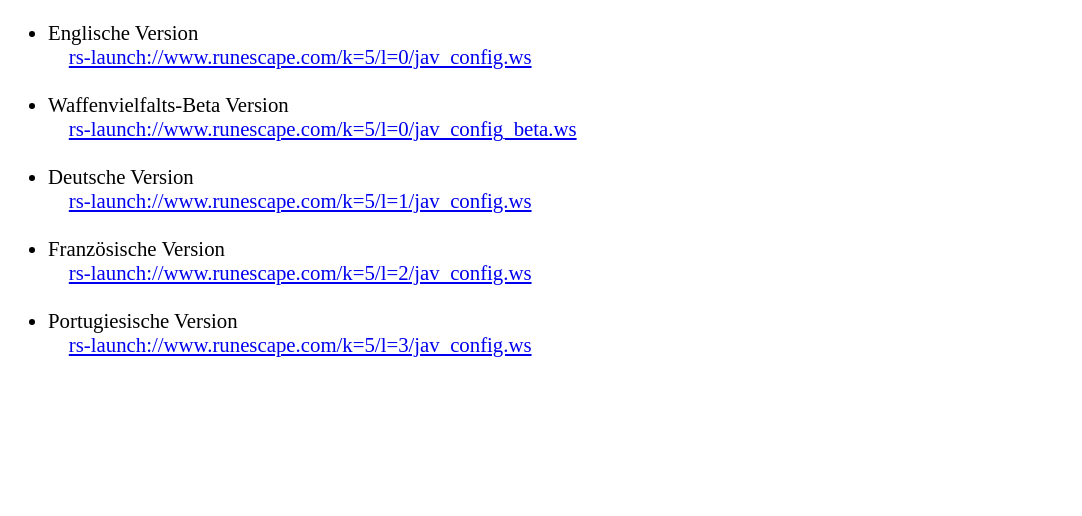
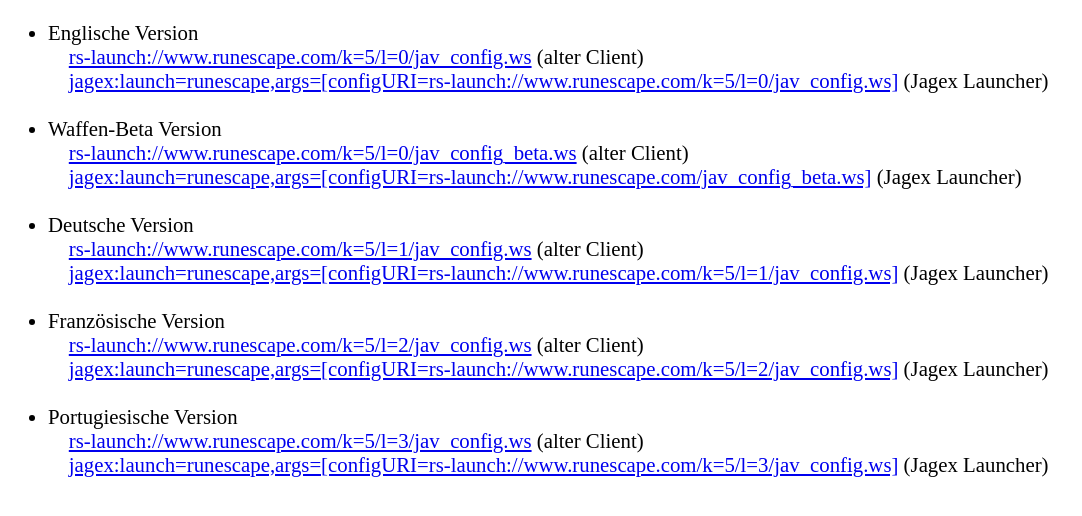
Before and after one commit to Schnupptrupp01/RuneScapeMobileSwitchVersions, a plain HTML site: page index.html in a window 1280 px wide. Shown: the whole page, without its empty margins (0-1082 px from the left). Drawn offline with Linux system fonts and the light colour scheme.

Commit message:
Update index.html
update for jagex launcher

```diff
--- a/index.html
+++ b/index.html
@@ -9,27 +9,32 @@
 	<ul>
 		<li>
 			Englische Version<br>
-			&nbsp;&nbsp;&nbsp;&nbsp;<a href="rs-launch://www.runescape.com/k=5/l=0/jav_config.ws">rs-launch://www.runescape.com/k=5/l=0/jav_config.ws</a>
+			&nbsp;&nbsp;&nbsp;&nbsp;<a href="rs-launch://www.runescape.com/k=5/l=0/jav_config.ws">rs-launch://www.runescape.com/k=5/l=0/jav_config.ws</a> (alter Client)<br>
+			&nbsp;&nbsp;&nbsp;&nbsp;<a href="jagex:launch=runescape,args=[configURI=rs-launch://www.runescape.com/k=5/l=0/jav_config.ws]">jagex:launch=runescape,args=[configURI=rs-launch://www.runescape.com/k=5/l=0/jav_config.ws]</a> (Jagex Launcher)
 		</li>
 		<br>
 		<li>
-			Waffenvielfalts-Beta Version<br>
-			&nbsp;&nbsp;&nbsp;&nbsp;<a href="rs-launch://www.runescape.com/k=5/l=0/jav_config_beta.ws">rs-launch://www.runescape.com/k=5/l=0/jav_config_beta.ws</a>
+			Waffen-Beta Version<br>
+			&nbsp;&nbsp;&nbsp;&nbsp;<a href="rs-launch://www.runescape.com/k=5/l=0/jav_config_beta.ws">rs-launch://www.runescape.com/k=5/l=0/jav_config_beta.ws</a> (alter Client)<br>
+			&nbsp;&nbsp;&nbsp;&nbsp;<a href="jagex:launch=runescape,args=[configURI=rs-launch://www.runescape.com/jav_config_beta.ws]">jagex:launch=runescape,args=[configURI=rs-launch://www.runescape.com/jav_config_beta.ws]</a> (Jagex Launcher)
 		</li>
 		<br>
 		<li>
 			Deutsche Version<br>
-			&nbsp;&nbsp;&nbsp;&nbsp;<a href="rs-launch://www.runescape.com/k=5/l=1/jav_config.ws">rs-launch://www.runescape.com/k=5/l=1/jav_config.ws</a>
+			&nbsp;&nbsp;&nbsp;&nbsp;<a href="rs-launch://www.runescape.com/k=5/l=1/jav_config.ws">rs-launch://www.runescape.com/k=5/l=1/jav_config.ws</a> (alter Client)<br>
+			&nbsp;&nbsp;&nbsp;&nbsp;<a href="jagex:launch=runescape,args=[configURI=rs-launch://www.runescape.com/k=5/l=1/jav_config.ws]">jagex:launch=runescape,args=[configURI=rs-launch://www.runescape.com/k=5/l=1/jav_config.ws]</a> (Jagex Launcher)
 		</li>
 		<br>
 		<li>
 			Französische Version<br>
-			&nbsp;&nbsp;&nbsp;&nbsp;<a href="rs-launch://www.runescape.com/k=5/l=2/jav_config.ws">rs-launch://www.runescape.com/k=5/l=2/jav_config.ws</a>
+			&nbsp;&nbsp;&nbsp;&nbsp;<a href="rs-launch://www.runescape.com/k=5/l=2/jav_config.ws">rs-launch://www.runescape.com/k=5/l=2/jav_config.ws</a> (alter Client)<br>
+			&nbsp;&nbsp;&nbsp;&nbsp;<a href="jagex:launch=runescape,args=[configURI=rs-launch://www.runescape.com/k=5/l=2/jav_config.ws]">jagex:launch=runescape,args=[configURI=rs-launch://www.runescape.com/k=5/l=2/jav_config.ws]</a> (Jagex Launcher)
 		</li>
 		<br>
 		<li>
 			Portugiesische Version<br>
-			&nbsp;&nbsp;&nbsp;&nbsp;<a href="rs-launch://www.runescape.com/k=5/l=3/jav_config.ws">rs-launch://www.runescape.com/k=5/l=3/jav_config.ws</a>
+			&nbsp;&nbsp;&nbsp;&nbsp;<a href="rs-launch://www.runescape.com/k=5/l=3/jav_config.ws">rs-launch://www.runescape.com/k=5/l=3/jav_config.ws</a> (alter Client)<br>
+			&nbsp;&nbsp;&nbsp;&nbsp;<a href="jagex:launch=runescape,args=[configURI=rs-launch://www.runescape.com/k=5/l=3/jav_config.ws]">jagex:launch=runescape,args=[configURI=rs-launch://www.runescape.com/k=5/l=3/jav_config.ws]</a> (Jagex Launcher)
 		</li>
 	</ul>
 	<style>
```
